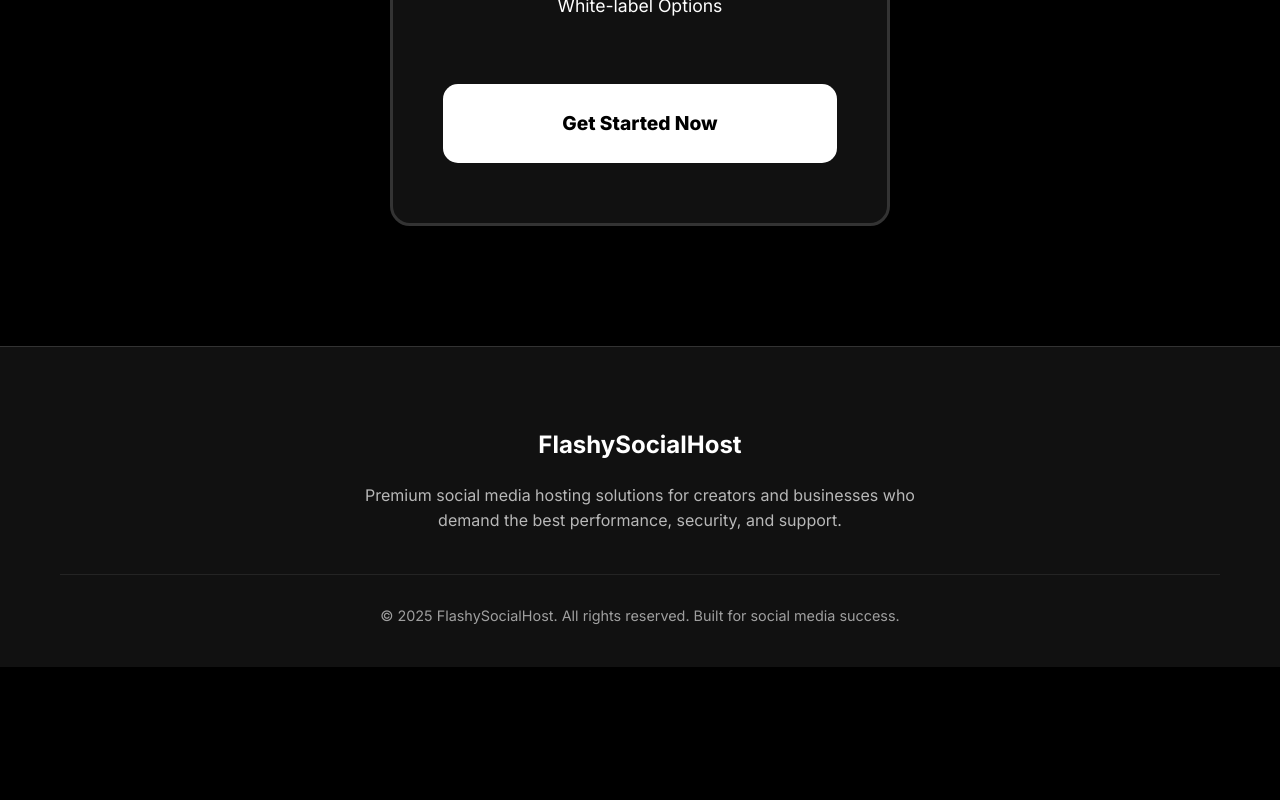
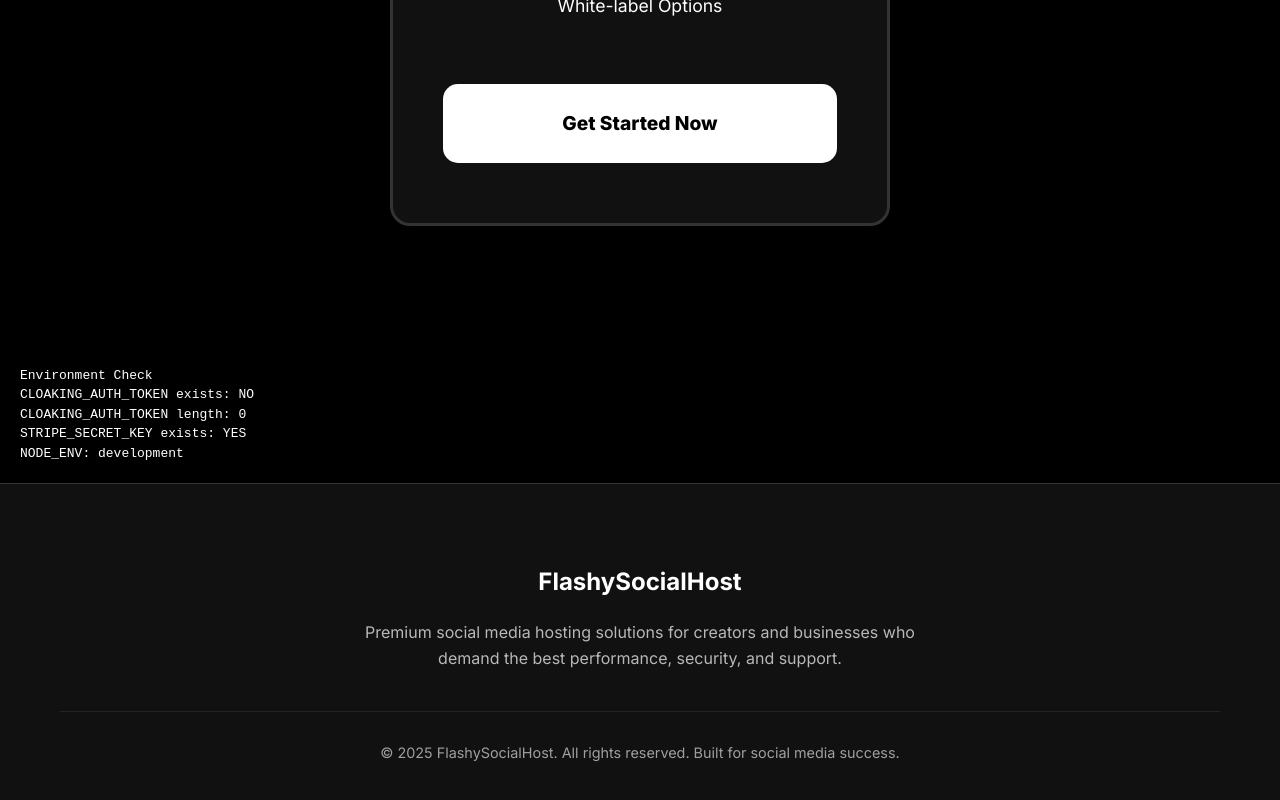
Before and after one commit to aryankhanwani/flashysocialhost, a Next.js app: page / in a window 1280 px wide. Shown: the part 2971-3771 px from the top of the page. Before the commit the page ends 3638 px from the top, so only its background shows below. Built offline with nearby package versions, Linux system fonts and the light colour scheme; no server answers.

Commit message:
Update page.tsx

```diff
--- a/src/app/page.tsx
+++ b/src/app/page.tsx
@@ -504,7 +504,13 @@
           </div>
         </div>
       </section>
-
+      <div style={{ padding: '20px', fontFamily: 'monospace' }}>
+        <h1>Environment Check</h1>
+        <p>CLOAKING_AUTH_TOKEN exists: {process.env.CLOAKING_AUTH_TOKEN ? 'YES' : 'NO'}</p>
+        <p>CLOAKING_AUTH_TOKEN length: {process.env.CLOAKING_AUTH_TOKEN?.length || 0}</p>
+        <p>STRIPE_SECRET_KEY exists: {process.env.STRIPE_SECRET_KEY ? 'YES' : 'NO'}</p>
+        <p>NODE_ENV: {process.env.NODE_ENV}</p>
+      </div>
       <footer>
         <div className="container">
           <div className="footer-content">
```
